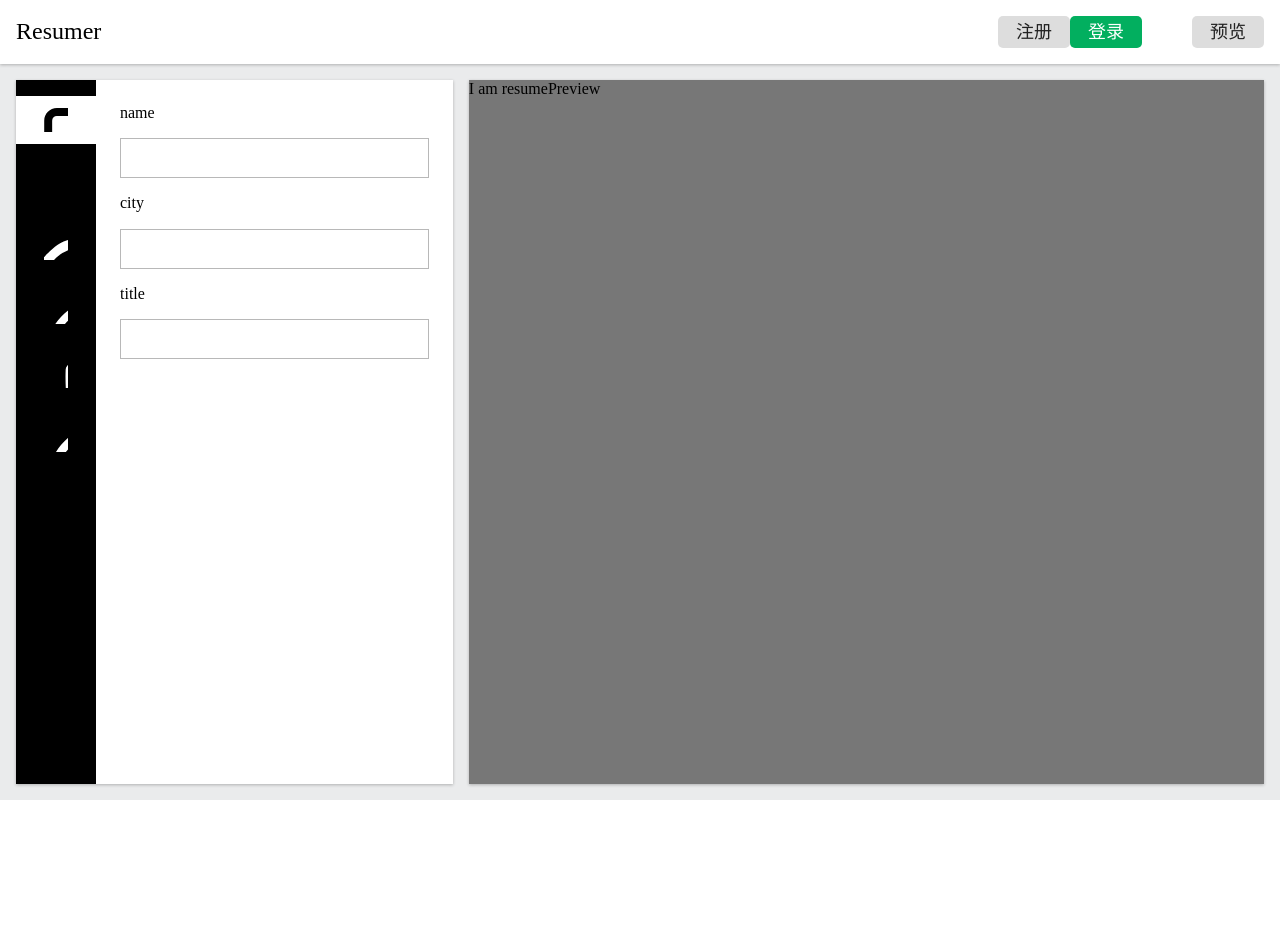
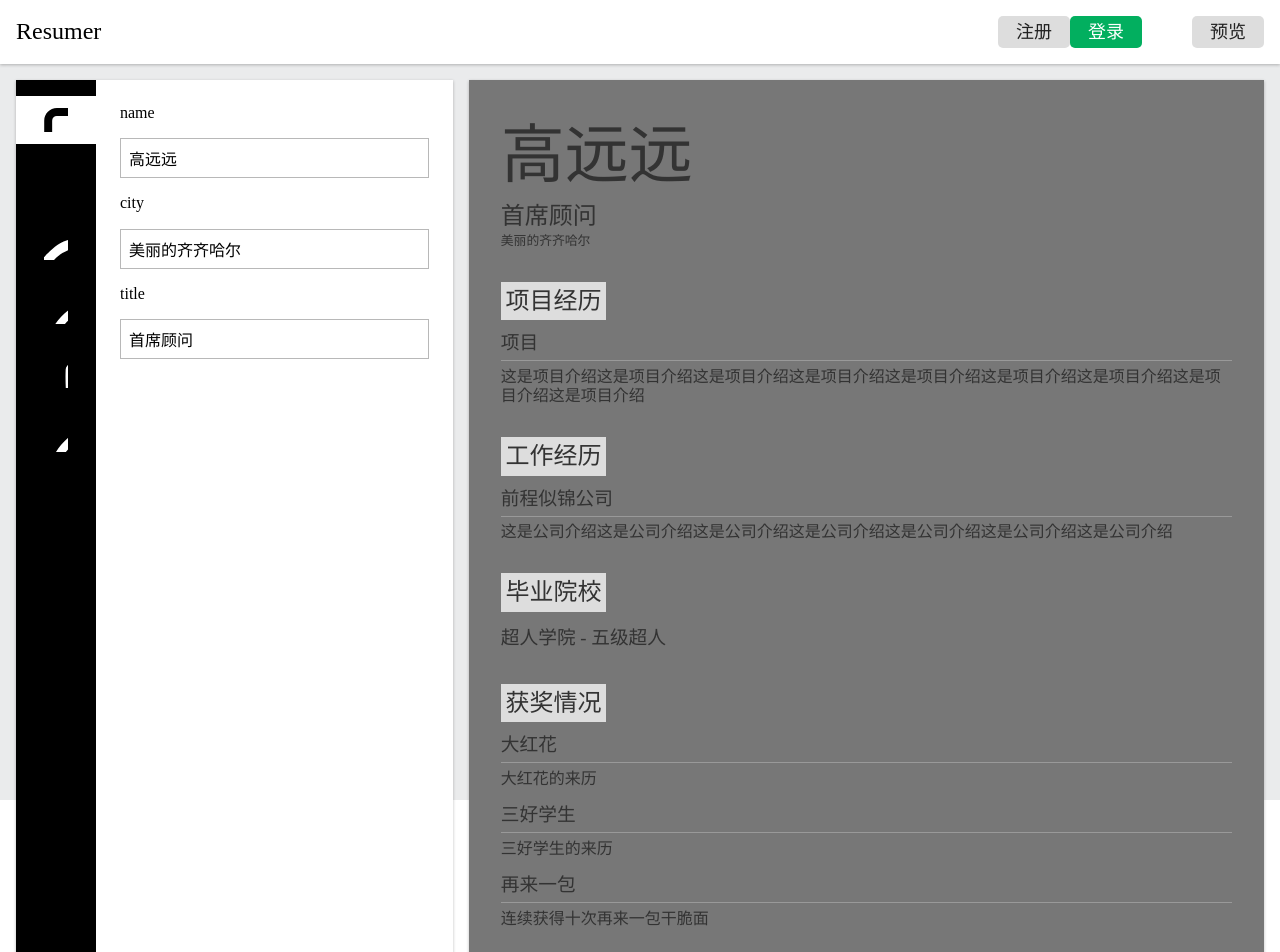
Before and after one commit to gyzdgh/Vue-resume, a Vue app: page / in a window 1280 px wide. Shown: the top 952 px of the page. Before the commit the page ends 800 px from the top, so only its background shows below. Built offline with nearby package versions, Linux system fonts and the light colour scheme.

Commit message:
展示Resumepreview &&  Editor 和 Preview 使用同一个 store && 解决一个样式bug

```diff
--- a/src/App.vue
+++ b/src/App.vue
@@ -40,16 +40,15 @@ export default {
 </script>
 
 <style lang="scss">
-//使用scss样式
-.page {
+  .page{
     height: 100vh;
     display: flex;
     flex-direction: column;
-  background: #eaebec;
-  > main {
+    background: #EAEBEC;
+    >main{
       flex-grow: 1;
     }
-  > main {
+    >main{
       min-width: 1024px;
       max-width: 1440px;
       margin-top: 16px;
@@ -61,21 +60,20 @@ export default {
       align-self: center;
     }
   }
-
-#resumeEditor {
-  width: 35%;
+  #resumeEditor{
+    min-width: 35%;
     background: #444;
   }
-#resumePreview {
+  #resumePreview{
     flex-grow: 1;
     margin-left: 16px;
     background: #777;
   }
-svg.icon {
+  svg.icon{
     height: 1em;
     width: 1em;
     fill: currentColor;
     vertical-align: -0.1em;
-  font-size: 16px;
+    font-size:16px;
   }
 </style>
--- a/src/components/ResumeEditor.vue
+++ b/src/components/ResumeEditor.vue
@@ -50,6 +50,9 @@ export default {
       }
     },
     methods: {
+      addResumeSubfield(field){
+      this.$store.commit('addResumeSubfield',{field})
+      }
     }
   }
 </script>
--- a/src/components/ResumePreview.vue
+++ b/src/components/ResumePreview.vue
@@ -1,18 +1,113 @@
 <template>
   <div id="resumePreview">
-    I am resumePreview
-  </div>
+
+     <section data-name="profile" v-show="resume.profile">
+      <h1>
+        {{resume.profile.name}}
+      </h1>
+      <h2>{{resume.profile.title}}</h2>
+      <p>
+        <small>{{resume.profile.city}}</small>
+        <small>{{resume.profile.birthday}}</small>
+      </p>
+    </section>
+
+    <section data-name="projects" v-show="resume.education">
+      <h2>项目经历</h2>
+      <ol>
+        <li v-for="item in resume.projects">
+          <h3>{{item.name}}</h3>
+          <p v-show="item.content"> {{item.content}} </p>
+        </li>
+      </ol>
+    </section>
+
+     <section data-name="workHistory" v-show="resume.workHistory">
+      <h2>工作经历</h2>
+      <ol>
+        <li v-for="item in resume.workHistory">
+          <h3>{{item.company}}</h3>
+          <p v-show="item.content"> {{item.content}} </p>
+        </li>
+      </ol>
+    </section>
+
+     <section data-name="education" v-show="resume.education">
+      <h2>毕业院校</h2>
+      <ol>
+        <li v-for="item in resume.education">
+          <h3>{{item.school}}
+            <span v-show="item.content"> - {{item.content}} </span>
+          </h3>
+        </li>
+      </ol>
+    </section>
+
+    <section data-name="awards" v-show="resume.awards">
+      <h2>获奖情况</h2>
+      <ol>
+        <li v-for="item in resume.awards">
+          <h3>{{item.name}}</h3>
+          <p v-show="item.content"> {{item.content}} </p>
+        </li>
+      </ol>
+    </section>
+
+     <section data-name="contacts" v-show="resume.contacts">
+      <h2>联系方式</h2>
+      <table>
+        <tr v-for="item in resume.contacts">
+          <td>{{item.contact}}</td>
+          <td v-show="item.content"> {{item.content}} </td>
+        </tr>
+      </table>
+    </section>
+   </div>
 </template>
 
 <script>
-export default {
-  name: "ResumePreview"
-};
+  export default {
+    name: 'ResumePreview',
+    computed: {
+      resume() {
+        return this.$store.state.resume
+      }
+    }
+  }
 </script>
 
-<style>
-#resumePreview {
-  background: #ffffff;
-  box-shadow: 0 1px 3px 0 rgba(0, 0, 0, 0.25);
-}
+<style lang="scss">
+  #resumePreview{ background:white; box-shadow:0 1px 3px 0 rgba(0,0,0,0.25); padding: 2em;
+    color: #333; line-height: 1.2; overflow: auto;
+    * {box-sizing: border-box; font-variant: normal; font-weight: normal;}
+    ol{ list-style: none; }
+    section + section{ margin-top: 2em; }
+    p{ white-space: pre-line; }
+    section {
+      > h2:first-child{ background: #ddd; display: inline-block; padding: .2em;
+        margin-bottom: .5em;
+      }
+    }
+    section[data-name="profile"]{
+      > h1{ margin: .1em 0; font-size: 4em; }
+    }
+    section[data-name="workHistory"],
+    section[data-name="projects"],
+    section[data-name="awards"]{
+      li + li { margin-top: 1em; }
+      li {
+        h3{ border-bottom: 1px solid #999; padding-bottom: .3em; margin-bottom: .3em; }
+      }
+    }
+    section[data-name="education"]{
+      li{
+        line-height: 1.5;
+      }
+    }
+    section[data-name="contacts"]{
+      td:first-child{
+        padding-right: 1em;
+      }
+    }
+  }
 </style>
--- a/src/store/index.js
+++ b/src/store/index.js
@@ -14,29 +14,31 @@ export default new Vuex.Store({
         { field: 'contacts', icon: 'phone' },
       ],
       profile: {
-        name: '',
-        city: '',
-        title: ''
+        name: '高远远',
+        city: '美丽的齐齐哈尔',
+        title: '首席顾问'
       },
       'workHistory': [
-        { company: 'AL', content: '我的第二份工作是' }
+        { company: '前程似锦公司', content: '这是公司介绍这是公司介绍这是公司介绍这是公司介绍这是公司介绍这是公司介绍这是公司介绍'}
       ],
       education: [
-        { school: 'AL', content: '文字' }
+        { school: '超人学院', content: '五级超人' }
       ],
       projects: [
-        { name: 'project A', content: '文字' }
+        { name: '项目', content: '这是项目介绍这是项目介绍这是项目介绍这是项目介绍这是项目介绍这是项目介绍这是项目介绍这是项目介绍这是项目介绍' }
       ],
       awards: [
-        { name: 'awards A', content: '文字' }
+        { name: '大红花', content: '大红花的来历' },
+        { name: '三好学生', content: '三好学生的来历' },
+        { name: '再来一包', content: '连续获得十次再来一包干脆面' }
       ],
       contacts: [
-        { contact: 'phone', content: '13812345678' }
+        { contact: 'phone', content: '18828883883886' }
       ],
     }
   },
   mutations: {
-    switchTab (state, payload){
+    switchTab(state, payload) {
       state.selected = payload
     }
 }
```
Lines whose indentation alone changed are shown as unchanged.
